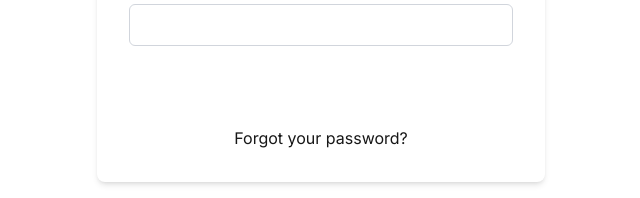
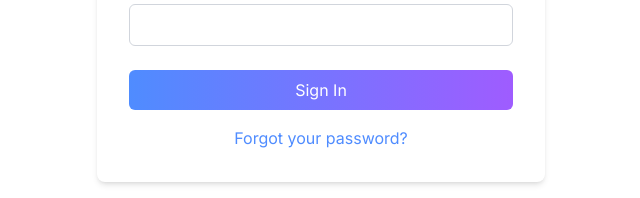
Before and after one commit to samfrench27/Syntropi, a Next.js app in the folder apps/admin-dashboard/: page /login in a window 1280 px wide. Shown: the part 523-721 px from the top of the page, without its empty margins (319-959 px from the left). Built offline with nearby package versions, Linux system fonts and the light colour scheme.

Commit message:
Replace Tailwind with inline styles for login form

```diff
--- a/apps/admin-dashboard/src/components/auth/LoginForm.tsx
+++ b/apps/admin-dashboard/src/components/auth/LoginForm.tsx
@@ -75,7 +75,12 @@ export default function LoginForm() {
               name="email"
               value={email}
               onChange={handleInputChange}
-              className="w-full px-3 py-2 border border-gray-300 rounded-md focus:outline-none focus:ring-2 focus:ring-syntropi-blue"
+              className="w-full px-3 py-2 border border-gray-300 rounded-md"
+              style={{
+                outline: 'none',
+              }}
+              onFocus={(e) => e.target.style.boxShadow = '0 0 0 2px rgba(79, 140, 255, 0.3)'}
+              onBlur={(e) => e.target.style.boxShadow = 'none'}
               required
             />
           </div>
@@ -90,7 +95,12 @@ export default function LoginForm() {
               name="password"
               value={password}
               onChange={handleInputChange}
-              className="w-full px-3 py-2 border border-gray-300 rounded-md focus:outline-none focus:ring-2 focus:ring-syntropi-blue"
+              className="w-full px-3 py-2 border border-gray-300 rounded-md"
+              style={{
+                outline: 'none',
+              }}
+              onFocus={(e) => e.target.style.boxShadow = '0 0 0 2px rgba(79, 140, 255, 0.3)'}
+              onBlur={(e) => e.target.style.boxShadow = 'none'}
               required
             />
           </div>
@@ -98,14 +108,27 @@ export default function LoginForm() {
           <button
             type="submit"
             disabled={loading}
-            className="w-full bg-syntropi-gradient text-white py-2 px-4 rounded-md hover:opacity-90 transition-opacity focus:outline-none focus:ring-2 focus:ring-syntropi-purple focus:ring-offset-2 disabled:opacity-50"
+            style={{
+              width: '100%',
+              background: 'linear-gradient(to right, #4F8CFF, #9F5CFF)',
+              color: 'white',
+              padding: '0.5rem 1rem',
+              borderRadius: '0.375rem',
+              opacity: loading ? '0.5' : '1',
+              transition: 'opacity 150ms'
+            }}
+            className="focus:outline-none focus:ring-2 focus:ring-offset-2 focus:ring-purple-500 disabled:cursor-not-allowed"
           >
             {loading ? 'Signing in...' : 'Sign In'}
           </button>
         </form>
 
         <div className="mt-4 text-center">
-          <Link href="/forgot-password" className="text-syntropi-blue hover:text-syntropi-purple transition-colors">
+          <Link
+            href="/forgot-password"
+            style={{ color: '#4F8CFF' }}
+            className="hover:opacity-80 transition-opacity"
+          >
             Forgot your password?
           </Link>
         </div>
```
